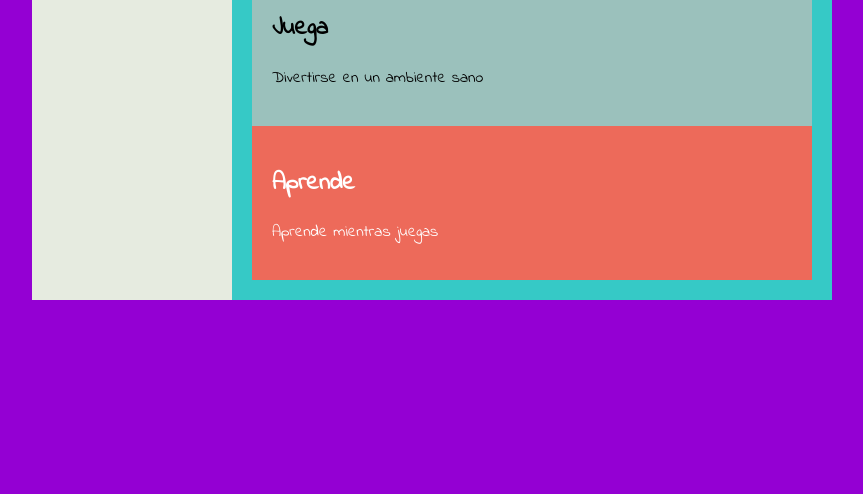
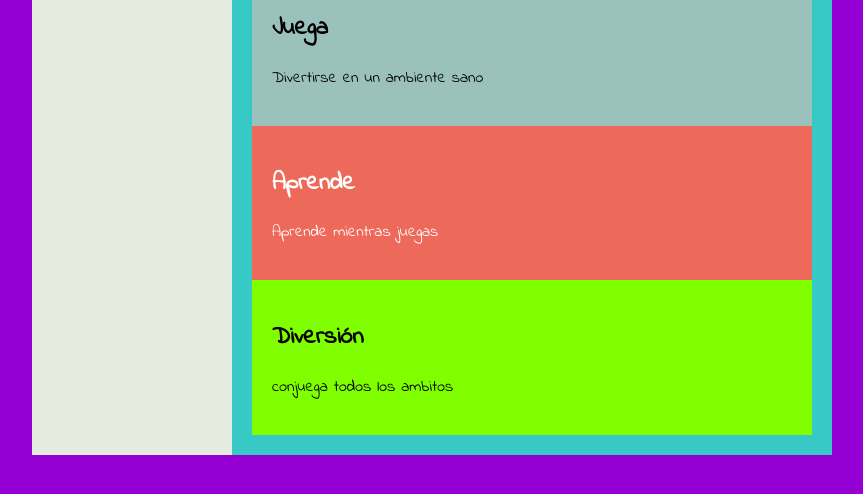
Before and after one commit to petronacolque52/Ejercicio, a plain HTML site: page index.html in a window 1280 px wide. Shown: the part 212-706 px from the top of the page, without its empty margins (208-1071 px from the left). Drawn offline with Linux system fonts and the light colour scheme.

Commit message:
se modifica index y css

```diff
--- a/css/estilos.css
+++ b/css/estilos.css
@@ -39,6 +39,10 @@ body {
 	color: white;
 	background-color: #ED6A5A;
 }
+.c6 {
+    color:black;
+    background-color: chartreuse;
+}
 
 .container {
 	display: -webkit-flex;
@@ -46,7 +50,7 @@ body {
 	-webkit-flex-flow: row wrap;
 	flex-flow: row wrap;
 }
-.c1, c2, .c3, .c4, .c5{
+.c1, c2, .c3, .c4, .c5, .c6{
     width:100%;
 }
 @media(min-width:600px){
--- a/index.html
+++ b/index.html
@@ -2,7 +2,7 @@
 <html lang="es">
 <head>
     <meta charset="UTF-8">
-    <title>Document</title>
+    <title>Escuela de niños</title>
     <link href='https://fonts.googleapis.com/css?family=Indie+Flower' rel='stylesheet' type='text/css'>
 	<link rel="stylesheet" href="css/estilos.css">
 </head>
@@ -10,6 +10,7 @@
   <div class="container" role="main">
 	<div class="c1">
 		<h1>Escuela de Niños Creativos</h1>
+
 	</div>
 	<div class="c4">
 		<div class="c2">
@@ -24,6 +25,11 @@
 			<h2>Aprende</h2>
 			<p>Aprende mientras juegas</p>
 		</div>
+		<div class="c6">
+        <h2>Diversión</h2>
+        <p>conjuega todos los ambitos</p>
+
+		</div>
 
 	</div>
 </div>
```
